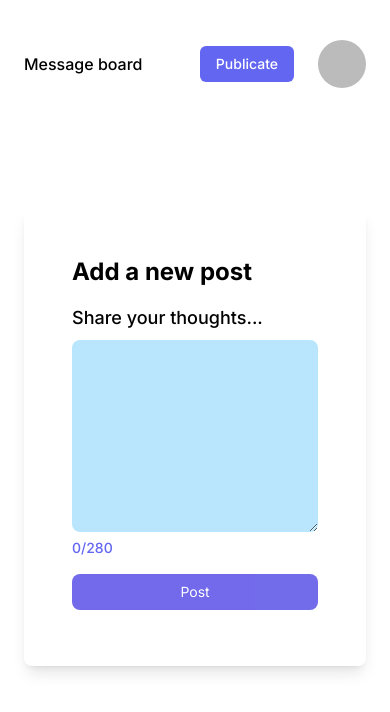
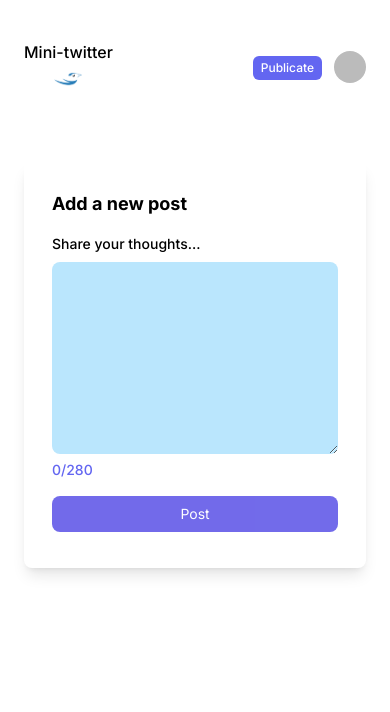
Before and after one commit to VoronovichDev/message-board, a Next.js app: page /post in a window 390 px wide. Shown: the top 712 px of the page. Built offline with nearby package versions, Linux system fonts and the light colour scheme; no server answers; sample sign-in values are in the browser's storage.

Commit message:
style: add logo and responsive design

```diff
--- a/components/Nav.tsx
+++ b/components/Nav.tsx
@@ -8,8 +8,9 @@ export default function Nav() {
   const [user, loading, error] = useAuthState(auth);
   return (
     <nav className="flex justify-between items-center py-10">
-      <Link href="/">
-        <button className="texl-lg font-medium">Message board</button>
+      <Link href="/" className="flex sm:gap-2 gap:0 flex-col sm:flex-row items-center">
+        <button className="texl-lg font-medium">Mini-twitter</button>
+        <img className="sm:w-10 w-7 p-0" src="/logo.png" alt="mini-twitter" />
       </Link>
       <ul className="flex items-center gap-10">
         {!user && (
@@ -20,15 +21,15 @@ export default function Nav() {
           </Link>
         )}
         {user && (
-          <div className="flex items-center gap-6">
+          <div className="flex items-center sm:gap-6 gap-3">
             <Link href="/post">
-              <button className="font-medium bg-indigo-500 text-white py-2 px-4 rounded-md text-sm">
+              <button className="font-medium bg-indigo-500 text-white sm:py-2 sm:px-4 py-1 px-2 rounded-md sm:text-sm text-xs">
                 Publicate
               </button>
             </Link>
             <Link href="/dashboard">
               <img
-                className="w-12 rounded-full cursor-pointer"
+                className="sm:w-12 w-8 rounded-full cursor-pointer"
                 src={user.photoURL as string}
                 alt="user image"
               />
--- a/components/message.tsx
+++ b/components/message.tsx
@@ -12,11 +12,11 @@ export default function Message({ children, avatar, username, description }: IMe
   return (
     <div className="bg-slate-50 p-8 border-b-2 rounded-lg mb-4 last:mb-0">
       <div className="flex items-center gap-2">
-        <img src={avatar} alt="user-image" className="w-10 rounded-full" />
-        <h2>{username}</h2>
+        <img src={avatar} alt="user-image" className="sm:w-10 w-7 rounded-full" />
+        <h2 className="sm:text-xl text-sm">{username}</h2>
       </div>
       <div className="py-4">
-        <p className="text-md font-light">{description}</p>
+        <p className="sm:text-base text-xs font-light">{description}</p>
       </div>
       {children}
     </div>
--- a/pages/[slug].tsx
+++ b/pages/[slug].tsx
@@ -71,7 +71,10 @@ export default function Details() {
             placeholder="Comment it!"
             className="bg-blue-300 w-full p-2 placeholder:text-blue-900 placeholder:opacity-70 text-black text-sm"
           />
-          <button onClick={submitMessage} className="bg-violet-500 text-white py-2 px-4 text-sm">
+          <button
+            onClick={submitMessage}
+            className="bg-violet-500 text-white sm:py-2 sm:px-4 py-1 px-2 sm:text-sm text-xs"
+          >
             Comment
           </button>
         </div>
--- a/pages/index.tsx
+++ b/pages/index.tsx
@@ -35,16 +35,19 @@ export default function Home() {
   return (
     <div>
       <Head>
-        <title>Create Next App</title>
-        <meta name="description" content="Generated by create next app" />
-        <link rel="icon" href="/favicon.ico" />
+        <title>Mini-twitter</title>
+        <meta name="description" content="Like Twitter, but you can edit your posts" />
+        <link rel="icon" href="/logo.ico" />
       </Head>
 
       <div className="my-12 text-lg font-medium">
         <h2 className="py-4">People&rsquo;s thoughts</h2>
         {allPosts.map((post) => (
           <Message key={post.id} {...post}>
-            <Link href={{ pathname: `/${post.id}`, query: { ...post } as ParsedUrlQueryInput }}>
+            <Link
+              className="sm:text-base text-sm"
+              href={{ pathname: `/${post.id}`, query: { ...post } as ParsedUrlQueryInput }}
+            >
               <button>{post.comments?.length ? post.comments?.length : 0} comments</button>
             </Link>
           </Message>
--- a/pages/post.tsx
+++ b/pages/post.tsx
@@ -73,13 +73,13 @@ export default function Post() {
   }, [user, loading]);
 
   return (
-    <div className="my-20 p-12 shadow-lg rounded-lg max-w-md mx-auto">
+    <div className="sm:my-20 sm:p-12 my-7 p-7 shadow-lg rounded-lg max-w-md mx-auto">
       <form onSubmit={submitPost}>
-        <h1 className="text-2xl font-bold">
+        <h1 className="sm:text-2xl text-lg font-bold">
           {post.hasOwnProperty('id') ? 'Edit post' : 'Add a new post'}
         </h1>
         <div className="py-2">
-          <h3 className="text-lg font-medium py-2">Share your thoughts...</h3>
+          <h3 className="sm:text-lg text-sm font-medium py-2">Share your thoughts...</h3>
           <textarea
             onChange={(e) => setPost({ ...post, description: e.target.value })}
             value={post.description}
```
Also changed, not shown: public/logo.png (added), 1 other file (tests, documents, lock files or other folders).
